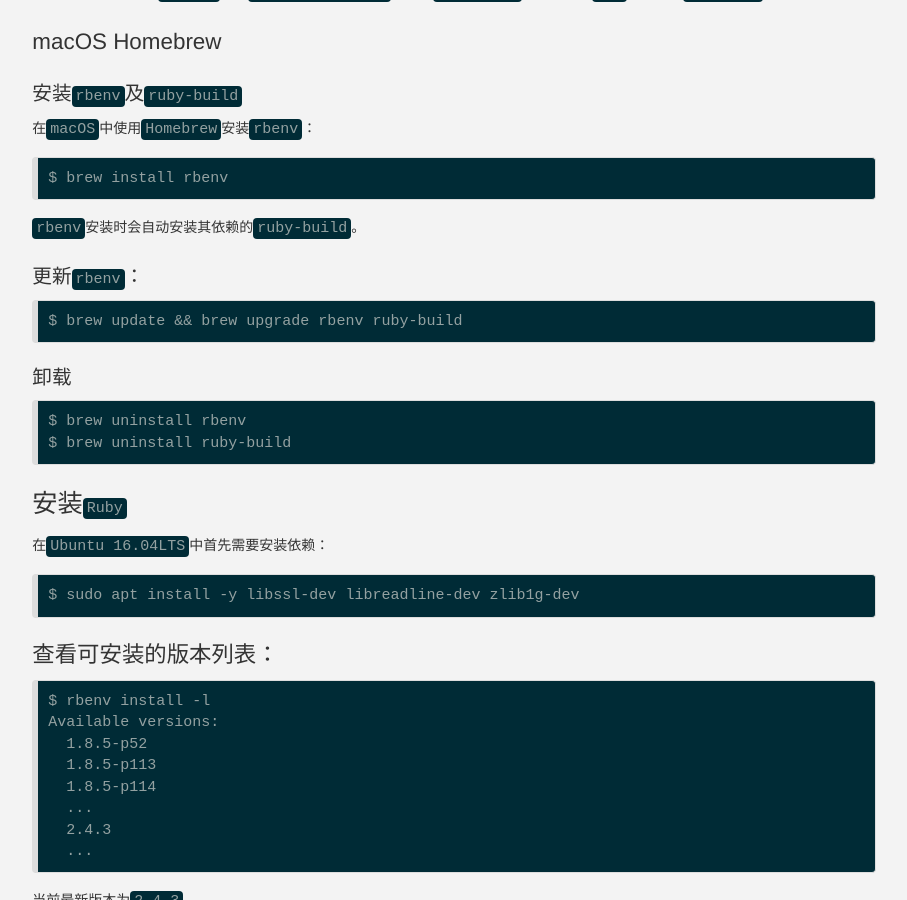
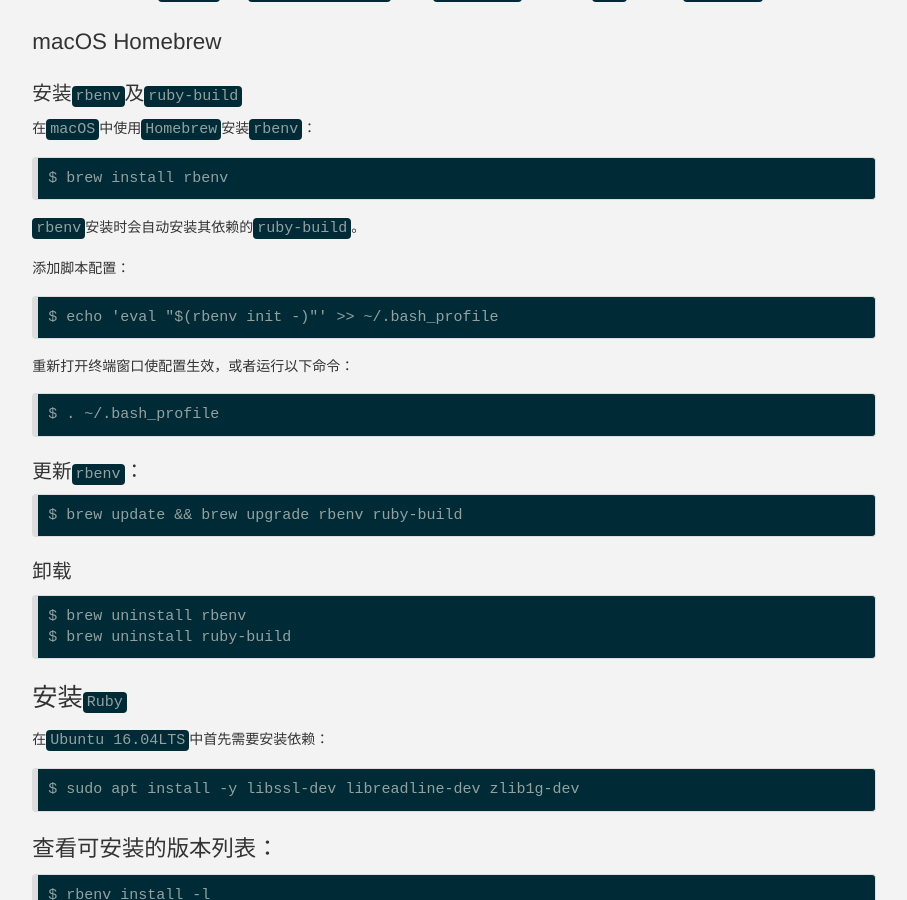
Before and after one commit to daemon369/daemon369.github.io, a Jekyll site: the page built from _posts/2017-12-14-01-install-ruby.md, in a window 1280 px wide and 900 px high, scrolled down 1364 px. Shown: the whole window, without its empty margins (186-1093 px from the left). Built offline with Jekyll 4.4.1, drawn with Linux system fonts in a browser that asks for light colours; nearby versions of some CDN libraries; comment, search, counter and statistics services are not loaded.

Commit message:
install ruby

```diff
--- a/_posts/2017-12-14-01-install-ruby.md
+++ b/_posts/2017-12-14-01-install-ruby.md
@@ -71,6 +71,14 @@
     $ brew install rbenv
 
 `rbenv`安装时会自动安装其依赖的`ruby-build`。
+
+添加脚本配置：
+
+    $ echo 'eval "$(rbenv init -)"' >> ~/.bash_profile
+
+重新打开终端窗口使配置生效，或者运行以下命令：
+
+    $ . ~/.bash_profile
 
 ### 更新`rbenv`：
 
```
